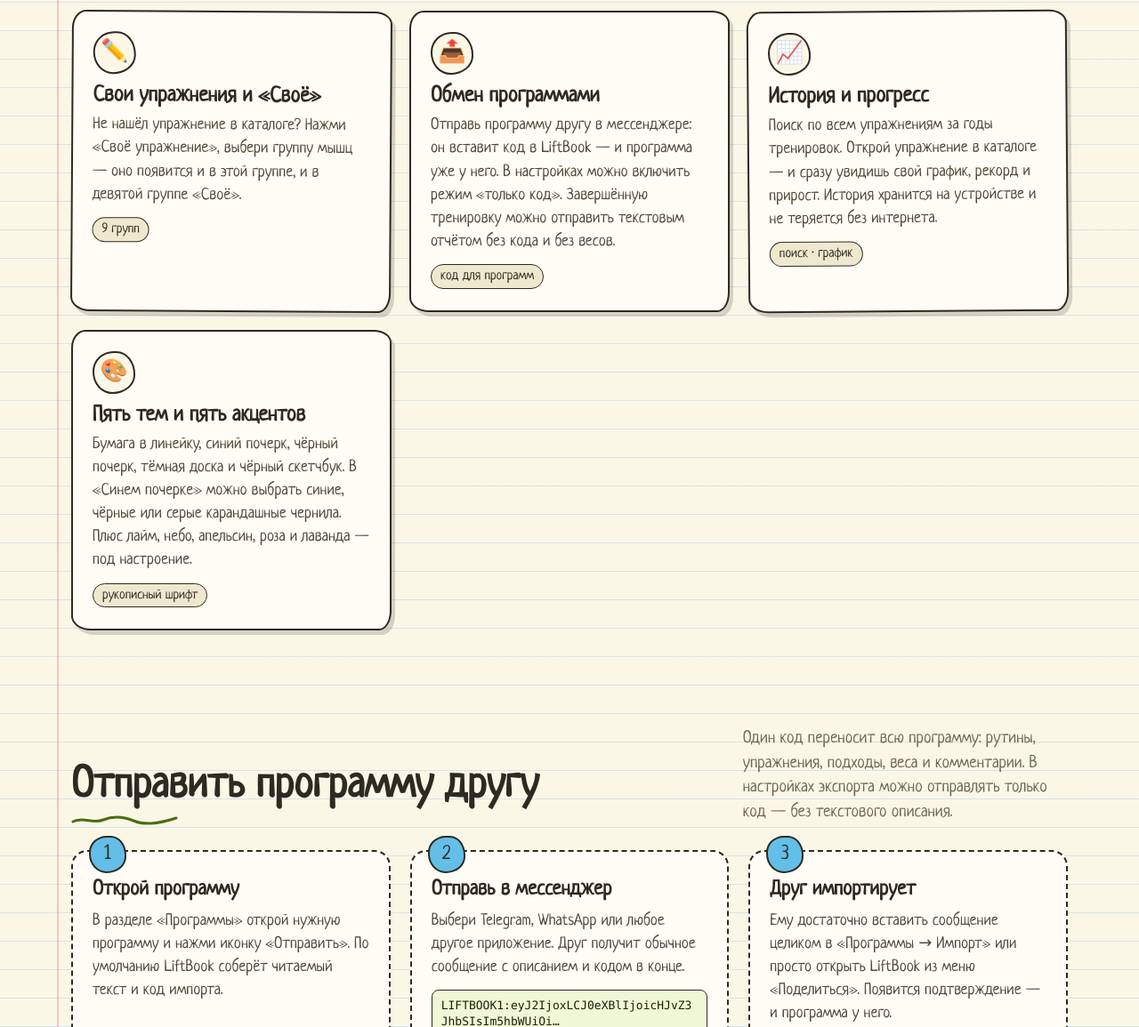
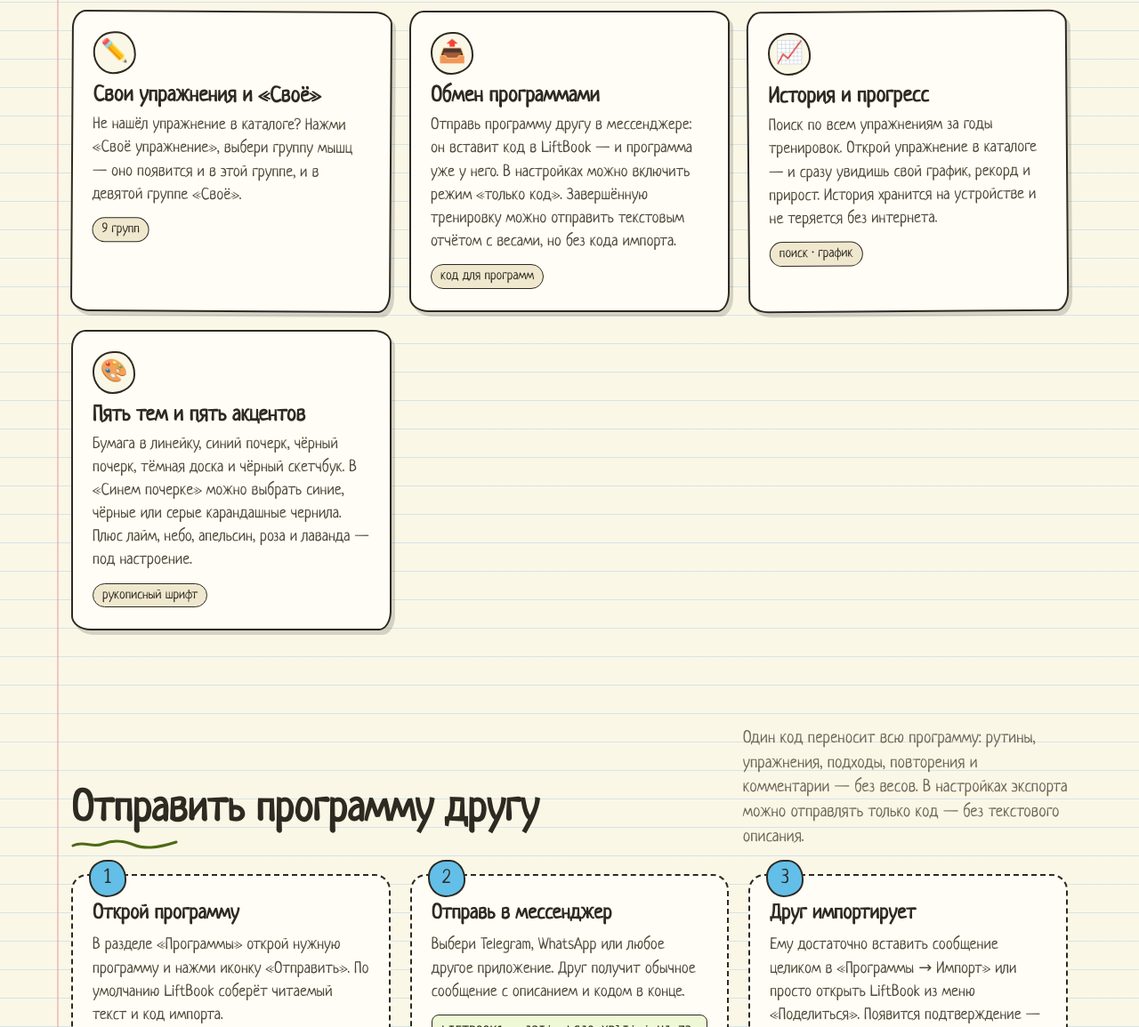
Before and after one commit to Kalser1/ironlog, a plain HTML site: page docs/index.html in a window 1280 px wide. Shown: the part 1342-2497 px from the top of the page at 89% size. Drawn offline with Linux system fonts and the light colour scheme.

Commit message:
LiftBook 2.2: периодизация, автопрогрессия, веса в отчёте и чистый экспорт программ

```diff
--- a/docs/index.html
+++ b/docs/index.html
@@ -699,7 +699,7 @@
         <article class="card">
           <div class="ico" aria-hidden="true">📤</div>
           <h3>Обмен программами</h3>
-          <p>Отправь программу другу в мессенджере: он вставит код в LiftBook — и программа уже у него. В настройках можно включить режим «только код». Завершённую тренировку можно отправить текстовым отчётом без кода и без весов.</p>
+          <p>Отправь программу другу в мессенджере: он вставит код в LiftBook — и программа уже у него. В настройках можно включить режим «только код». Завершённую тренировку можно отправить текстовым отчётом с весами, но без кода импорта.</p>
           <span class="tag">код для программ</span>
         </article>
 
@@ -727,7 +727,7 @@
             <path d="M2 8 C 14 2, 24 11, 36 6 S 58 2, 70 7 S 96 11, 118 4" stroke="currentColor" stroke-width="3" stroke-linecap="round"/>
           </svg>
         </div>
-        <p>Один код переносит всю программу: рутины, упражнения, подходы, веса и комментарии. В настройках экспорта можно отправлять только код — без текстового описания.</p>
+        <p>Один код переносит всю программу: рутины, упражнения, подходы, повторения и комментарии — без весов. В настройках экспорта можно отправлять только код — без текстового описания.</p>
       </div>
 
       <div class="steps">
```
